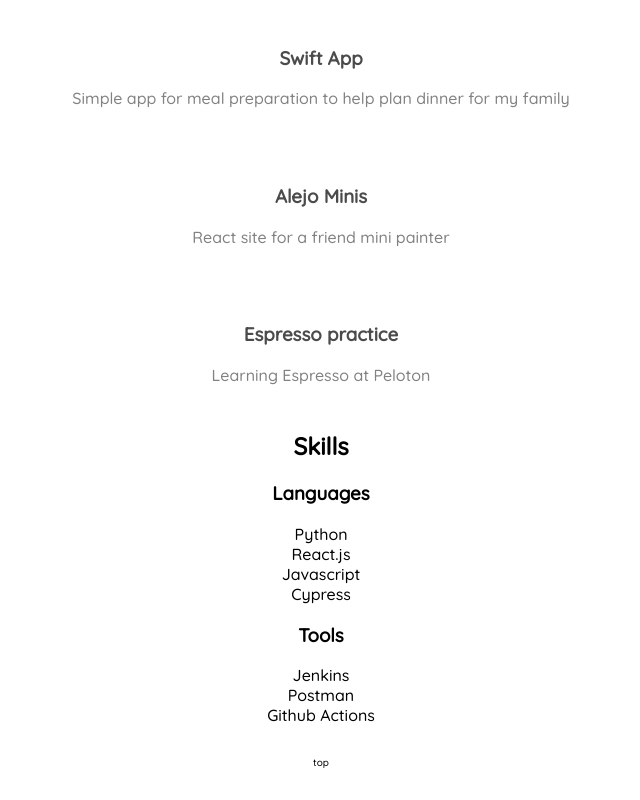
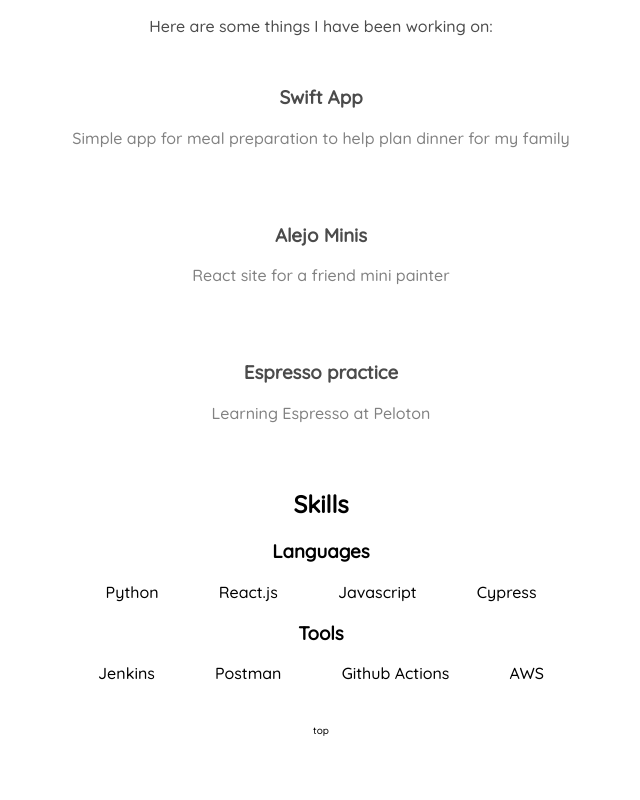
Before and after one commit to escosio/scottdantuono, a React (Create React App) app: page / in a window 1280 px wide. Shown: the part 315-1115 px from the top of the page, without its empty margins (319-959 px from the left). After the commit the page ends 1083 px from the top, so only its background shows below. Built offline with nearby package versions, Linux system fonts and the light colour scheme.

Commit message:
skills prettier and more bio

```diff
--- a/src/App.js
+++ b/src/App.js
@@ -2,6 +2,7 @@ import "./css/App.css";
 import { Header } from "./components/Header";
 import { Projects } from "./components/Projects";
 import { Skills } from "./components/Skills";
+import { Contact } from "./components/Contact";
 
 function App() {
   return (
@@ -13,6 +14,7 @@ function App() {
       <Skills />
       {/* About me */}
       <footer>
+        {/* <Contact /> */}
         <a href="/">top</a>
         {/* <a href="mailto: scottd26@gmail.com" target="_blank"><i class="fa-regular fa-envelope"></i></a> */}
       </footer>
--- a/src/components/Contact.js
+++ b/src/components/Contact.js
@@ -3,8 +3,11 @@ import React from "react";
 export const Contact = () => {
 
     return(
-        <div id="footer" className="section">
-
+        <div id="contact" className="section">
+            {/* <form>
+                <label>Name</label>
+                <input type="text"></input>
+            </form> */}
         </div>
     )
 }
--- a/src/components/Header.js
+++ b/src/components/Header.js
@@ -29,7 +29,7 @@ export const Header = () => {
           </a>
         </li>
       </div>
-      {/* <p>I've worked at Peloton, SeatGeek and Meetup.</p> */}
+      <p >Previously, I've worked at Peloton, SeatGeek and Meetup. Since being laid off in July, I have decided to focus on learning and completed courses in <b>AWS Solutions Architect</b>, Web Automation <b>Cypress.io</b> as well as a Full-Stack course using <b>React.js, Python, Flask and MongoDB</b>.</p>
     </div>
   );
 };
--- a/src/components/Skills.js
+++ b/src/components/Skills.js
@@ -2,18 +2,16 @@ import React from "react";
 
 export const Skills = () => {
     const langs = ["Python", "React.js", "Javascript", "Cypress"]
-    const tools = ["Jenkins", "Postman", "Github Actions"]
+    const tools = ["Jenkins", "Postman", "Github Actions", "AWS"]
     return(
         <div id="skills" className="skills section">
             <h2>Skills</h2>
             {/* <li>QA Automation</li> */}
-            <ul>
+            <ul className="skill-list">
             <h3>Languages</h3>
             {langs.map((lang, i) => <li className="skill-item">{lang}</li>)}
-            </ul>
-            <ul>
-                <h3>Tools</h3>
-                {tools.map((tool, i) => <li>{tool}</li>)}
+            <h3>Tools</h3>
+            {tools.map((tool, i) => <li className="skill-item">{tool}</li>)}
             </ul>
         </div>
     )
--- a/src/css/App.css
+++ b/src/css/App.css
@@ -92,6 +92,7 @@ nav li {
 
 .section {
   min-height: 200px;
+  padding: 1%;
 }
 
 button {
@@ -102,13 +103,6 @@ button {
   opacity: 90%;
 }
 
-/* footer */
-
-footer {
-  padding: 3%;
-  font-size: 10px;
-}
-
 ul {
   list-style-type: none;
   margin: 0;
@@ -117,7 +111,32 @@ ul {
   /* margin: 0; */
 }
 
-#skills {
+.skill-list {
+  display: flexbox;
+  /* text-align: left; */
+  /* column-count: 2; */
+}
+
+.skill-item {
   display: inline;
-  column-count: 2;
+  padding: 3%;
 }
+
+.skill-item:hover {
+  color: gold;
+}
+
+/* footer */
+
+#contact {
+  background-color: lightblue;
+  height: 100px;
+  display: flex;
+}
+
+footer {
+  padding: 3%;
+  font-size: 10px;
+  /* display: flex; */
+  /* background-color: lightblue; */
+}
```
